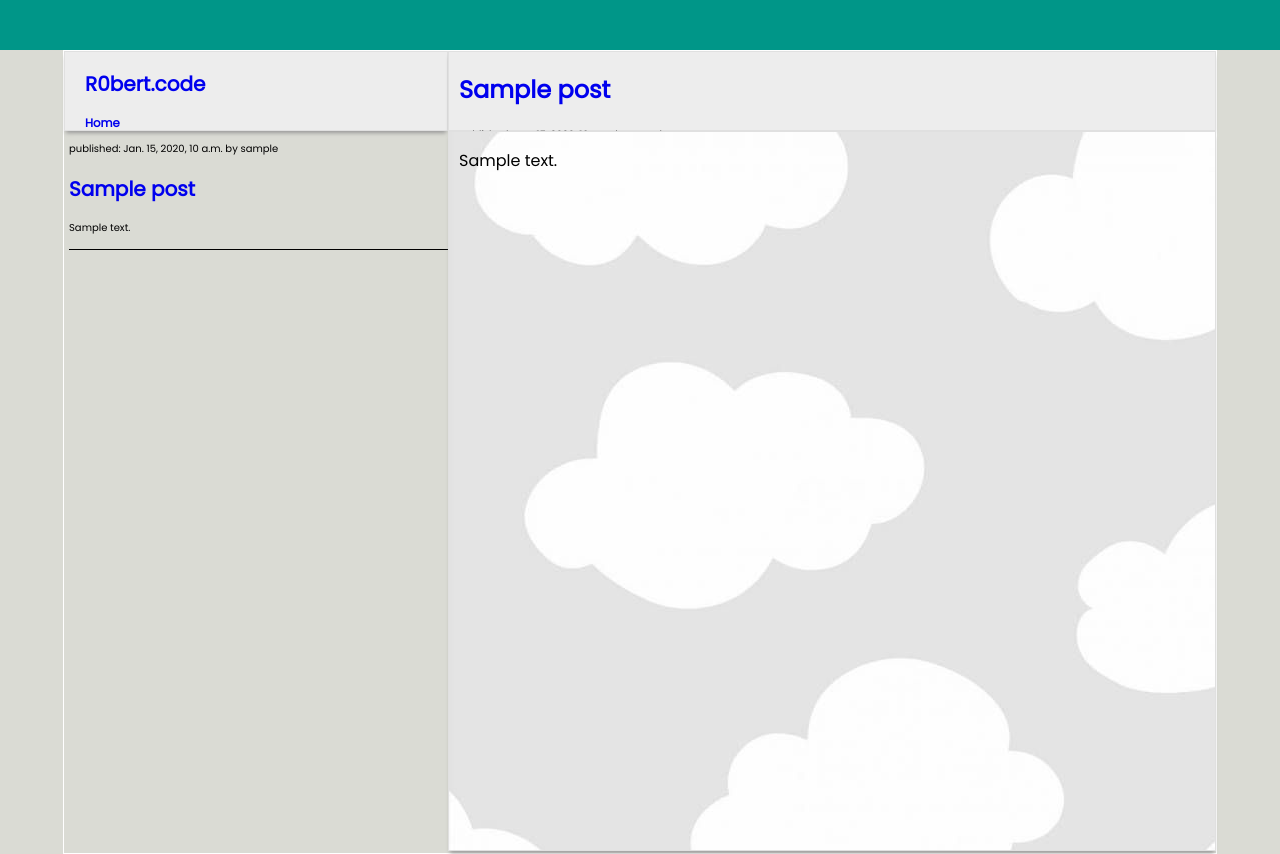
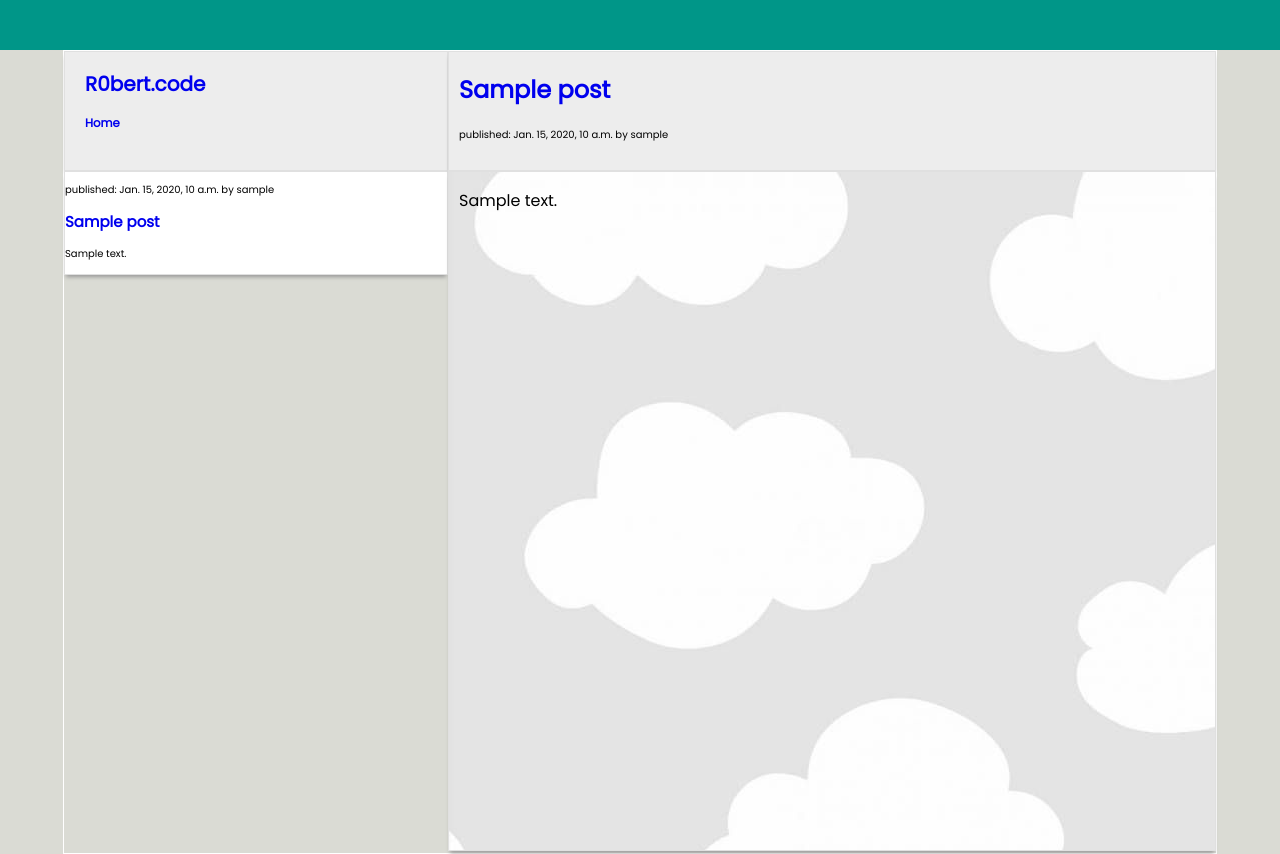
Before and after one commit to R0bertWell/djangogirls2, a Django app: page /blog/1/ in a window 1280 px wide. Run offline with Django 3.2, Linux system fonts and the light colour scheme; a user stored in the database is signed in; tables that the repository leaves empty hold one stand-in row (values such as "Sample post").

Commit message:
Ajeitando um pouco o css do blog

```diff
--- a/blog/static/css/blog.css
+++ b/blog/static/css/blog.css
@@ -1,83 +1,128 @@
-*{
+html, body{
+    font-family: 'Poppins', sans-serif;
     margin: 0;
     padding: 0;
     box-sizing: border-box;
-    font-family: 'Poppins', sans-serif;
+    background-color: rgb(218, 219, 212);
 }
 
-a{
-    text-decoration: none;
+*{
+    text-decoration:none;
 }
 
-.center{
-    max-width: 100%;
-    margin: 0 auto;
-    padding: 0 2%;
-    display: flex;
-    flex-wrap: wrap;
+.background-grid{
+    display:grid;
+    grid-template-columns: 1fr;
 }
 
-header{
-    background-color: white;
-    padding: uijk0;
-    border-bottom: 1px solid rgb(200,200,200);
-}
-
-.logo{
-    color: #16507b;
-}
-
-.logo h2{
-    text-decoration: none;
-    font-weight: normal;
-    font-size: 45px;
-}
-
-.menu{
-    width: 80%;
-    text-align: right;
-}
-
-.menu a{
-    color: #124265;
-    font-size: 20px;
-    text-decoration: none;
-    margin-right: 20px;
-    margin-top: 20px;
-}
-
-.menu a:hover{
-    color: #007bff
-}
-
-
-h1, h2, h3, h4 {
-    font-family: 'Lobster', cursive;
-}
-
-.date {
-    color: #828282;
-}
-
-.save {
-    float: right;
-}
-
-.post-form textarea, .post-form input {
+.background-grid .bg-1{
+    background-color: rgb(0, 150 ,136);
+    height: 50px;
     width: 100%;
 }
 
-.top-menu, .top-menu:hover, .top-menu:visited {
-    color: black;
-    float: right;
-    font-size: 26pt;
-    margin-right: 20px;
+.grid-container{
+    margin: 0 auto;
+    display: grid;
+    width: 90%;
+    height: 100%;
+    grid-template-columns: 1fr 2fr;
+    grid-template-rows: 15vh 85vh;
+    border: 1px solid white;
+    grid-template-areas: "header maintitle"
+                        "aside main";
 }
 
-.post {
-    margin-bottom: 70px;
+.main-header-post{
+    border: 1px solid #e0e0e0;
+    box-shadow: 0 4px 4px -2px #989898;
+    -moz-box-shadow: 0 4px 4px -2px #989898;
+    -webkit-box-shadow: 0 4px 4px -2px #989898;
+    background-color: rgb(237, 237, 237);
+    grid-area: header;
 }
 
-.post h2 a, .post h2 a:visited {
-    color: #000000;
+.main-post-title{
+    background-color: rgb(237, 237, 237);
+    border: 1px solid #e0e0e0;
+    box-shadow: 0 4px 4px -2px #989898;
+    -moz-box-shadow: 0 4px 4px -2px #989898;
+    -webkit-box-shadow: 0 4px 4px -2px #989898;
+    grid-area: maintitle;
 }
+
+.main-header-post .center .logo-menu h2{
+    font-size: 20px;
+}
+
+.main-header-post .center .logo-menu{
+    margin-left: 20px;
+    font-size: 10px;
+}
+.main-header-post .center .menu{
+
+ }
+
+main{
+    border: 1px solid #e0e0e0;
+    box-shadow: 0 4px 4px -2px #989898;
+    -moz-box-shadow: 0 4px 4px -2px #989898;
+    -webkit-box-shadow: 0 4px 4px -2px #989898;
+    background-image: url('/static/images/sky-bg.jpg');
+    overflow-y: scroll;
+    background-color: white;
+    grid-area: main;
+}
+
+::-webkit-scrollbar-track {
+    background-color: #F4F4F4;
+}
+::-webkit-scrollbar {
+    width: 6px;
+    background: #F4F4F4;
+}
+::-webkit-scrollbar-thumb {
+    background: #dad7d7;
+}
+''
+.main-aside-post{
+    border: 1px solid #e0e0e0;
+    box-shadow: 0 4px 4px -2px #989898;
+    -moz-box-shadow: 0 4px 4px -2px #989898;
+    -webkit-box-shadow: 0 4px 4px -2px #989898;
+    overflow-y: scroll;
+    background-color:white;
+    grid-area: aside;
+}
+
+.post-resume{
+    border: 1px solid #e0e0e0;
+    box-shadow: 0 4px 4px -2px #989898;
+    -moz-box-shadow: 0 4px 4px -2px #989898;
+    -webkit-box-shadow: 0 4px 4px -2px #989898;
+    background-color: white;
+    height: 15%;
+}
+
+.post-full{
+    margin-left: 10px;
+    margin-right: 10px;
+}
+
+.post-full-top{
+    grid-area: maintitle;
+    margin-left:10px;
+    background-color: rgb(237, 237, 237);
+}
+
+.post-full-top p{
+    font-size: 10px;
+}
+
+.main-aside-post .post-resume p{
+    font-size: 10px;
+}
+
+.main-aside-post .post-resume h2{
+    font-size: 15px;
+}
--- a/blog/static/css/blog2.css
+++ /dev/null
@@ -1,127 +0,0 @@
-html, body{
-    font-family: 'Poppins', sans-serif;
-    margin: 0;
-    padding: 0;
-    box-sizing: border-box;
-    background-color: rgb(218, 219, 212);
-}
-
-*{
-    text-decoration:none;
-}
-
-.background-grid{
-    display:grid;
-    grid-template-columns: 1fr;
-}
-
-.background-grid .bg-1{
-    background-color: rgb(0, 150 ,136);
-    height: 50px;
-    width: 100%;
-}
-
-.grid-container{
-    margin: 0 auto;
-    display: grid;
-    width: 90%;
-    height: 100%;
-    grid-template-columns: 1fr 2fr;
-    grid-template-rows: 10vh 90vh;
-    border: 1px solid white;
-    grid-template-areas: "header maintitle"
-                        "aside main";
-}
-
-.main-header-post{
-    border: 1px solid #e0e0e0;
-    box-shadow: 0 4px 4px -2px #989898;
-    -moz-box-shadow: 0 4px 4px -2px #989898;
-    -webkit-box-shadow: 0 4px 4px -2px #989898;
-    background-color: rgb(237, 237, 237);
-    grid-area: header;
-}
-
-.main-post-title{
-    background-color: rgb(237, 237, 237);
-    border: 1px solid #e0e0e0;
-    box-shadow: 0 4px 4px -2px #989898;
-    -moz-box-shadow: 0 4px 4px -2px #989898;
-    -webkit-box-shadow: 0 4px 4px -2px #989898;
-    grid-area: maintitle;
-}
-
-.main-header-post .center .logo-menu h2{
-    font-size: 20px;
-}
-
-.main-header-post .center .logo-menu{
-    margin-left: 20px;
-    font-size: 10px;
-}
-.main-header-post .center .menu{
-
- }
-
-main{
-    border: 1px solid #e0e0e0;
-    box-shadow: 0 4px 4px -2px #989898;
-    -moz-box-shadow: 0 4px 4px -2px #989898;
-    -webkit-box-shadow: 0 4px 4px -2px #989898;
-    background-image: url('/static/images/sky-bg.jpg');
-    overflow-y: scroll;
-    background-color: white;
-    grid-area: main;
-}
-
-::-webkit-scrollbar-track {
-    background-color: #F4F4F4;
-}
-::-webkit-scrollbar {
-    width: 6px;
-    background: #F4F4F4;
-}
-::-webkit-scrollbar-thumb {
-    background: #dad7d7;
-}
-''
-.main-aside-post{
-    border: 1px solid #e0e0e0;
-    box-shadow: 0 4px 4px -2px #989898;
-    -moz-box-shadow: 0 4px 4px -2px #989898;
-    -webkit-box-shadow: 0 4px 4px -2px #989898;
-    overflow-y: scroll;
-    background-color:white;
-    grid-area: aside;
-}
-
-.post-resume{
-    margin-left: 5px;
-    height: 15%;
-    border-bottom: 1px solid black;
-}
-
-.post-full{
-    margin-left: 10px;
-    margin-right: 10px;
-}
-
-.post-full-top{
-    margin-left:10px;
-    background-position: top;
-    background-attachment: fixed;
-    height: 50px;
-    background-color: rgb(237, 237, 237);
-}
-
-.post-full-top p{
-    font-size: 10px;
-}
-
-.main-aside-post .post-resume p{
-    font-size: 10px;
-}
-
-.main-aside-post .post-resume h2{
-    font-size: 20px;
-}
--- a/blog/templates/blog/base.html
+++ b/blog/templates/blog/base.html
@@ -4,7 +4,7 @@
 <head>
     <link rel="preconnect" href="https://fonts.gstatic.com">
     <link href="https://fonts.googleapis.com/css2?family=Poppins:wght@400&;700display=swap" rel="stylesheet">
-    <link href="{% static 'css/blog2.css' %}" rel="stylesheet">
+    <link href="{% static 'css/blog.css' %}" rel="stylesheet">
     <meta charset="UTF-8">
     <title>R0bert.code</title>
 </head>
```
